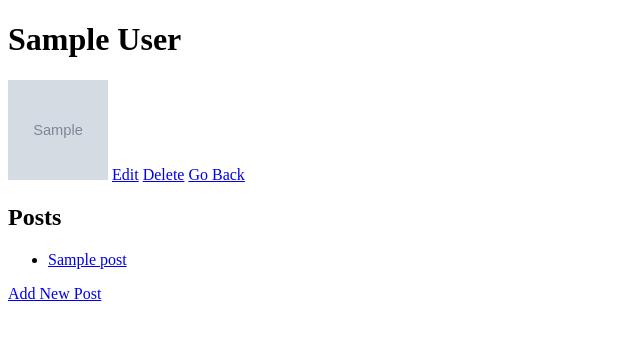
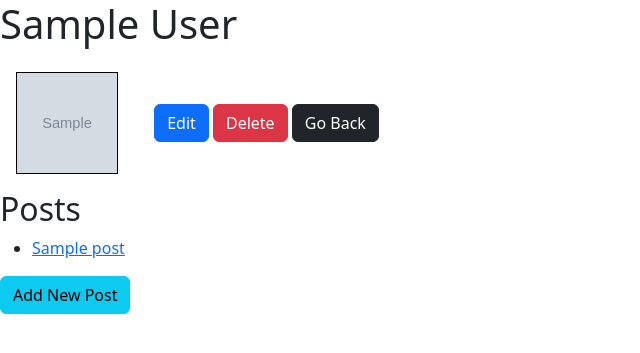
Before and after one commit to amnewby1/SQLAlchemy_Exercises, a Flask app: page /users/1 in a window 1280 px wide. Shown: the top 353 px of the page, without its empty margins (0-640 px from the left). Run offline with Flask 3, Linux system fonts and the light colour scheme; tables that the repository leaves empty hold one stand-in row (values such as "Sample post"); grey boxes marked "Sample" are stand-in pictures.

Commit message:
Add files via upload

```diff
--- a/27.2_Exercise/app.py
+++ b/27.2_Exercise/app.py
@@ -1,5 +1,4 @@
 """Blogly application."""
-
 from flask import Flask, request, render_template, redirect
 from flask_debugtoolbar import DebugToolbarExtension
 from models import db, connect_db, User, Post
@@ -125,8 +124,9 @@ def handle_editpost_form(post_id):
 def delete_post(post_id):
     """Delete Post"""
     post = Post.query.get_or_404(post_id)
+    user_id = post.user.id
 
     db.session.delete(post)
     db.session.commit()
 
-    return redirect(f'/{post.user.id}')
+    return redirect(f'/users/{user_id}')
--- a/27.2_Exercise/static/app.css
+++ b/27.2_Exercise/static/app.css
@@ -2,3 +2,20 @@
   height: 100px;
   width: 100px;
 }
+
+.img_container {
+  display: inline-block;
+  border: 1px solid black;
+  margin: 1rem;
+  text-align: left;
+}
+
+.user_buttons_container {
+  display: inline-block;
+  padding: 1rem;
+  vertical-align: middle;
+}
+
+form input {
+  text-align: center;
+}
--- a/27.2_Exercise/templates/base.html
+++ b/27.2_Exercise/templates/base.html
@@ -6,6 +6,8 @@
     <meta http-equiv="X-UA-Compatible" content="IE=edge">
     <meta name="viewport" content="width=device-width, initial-scale=1.0">
     <link rel="stylesheet" href="/static/app.css">
+    <link rel="stylesheet" href="https://cdn.jsdelivr.net/npm/bootstrap@5.3.0-alpha3/dist/css/bootstrap.min.css
+    ">
     <title>{% block title %} {% endblock %}</title>
 </head>
 
--- a/27.2_Exercise/templates/details.html
+++ b/27.2_Exercise/templates/details.html
@@ -2,14 +2,21 @@
 {% block title %} User Detail{% endblock %}
 {% block content %}
 <h1>{{user.first_name}} {{user.last_name}}</h1>
+<div class="img_container">
+    <img src="{{user.image_url}}" alt="picture of user" class="image_url">
+</div>
 
-<img src="{{user.image_url}}" alt="picture of user" class="image_url">
+<div class="user_buttons_container">
+    <form>
+        <button formaction="/users/{{user.id}}/edit" formmethod="GET" class="btn btn-primary">Edit</button>
 
-<a href="/users/{{user.id}}/edit">Edit</a>
-<a href="/users">Delete</a>
-<a href="/users">Go Back</a>
+        <button formaction="/users/{{user.id}}/delete" formmethod="POST" class="btn btn-danger">Delete</button>
+        <button formaction="/users" formmethod="GET" class="btn btn-dark">Go Back</button>
+    </form>
+</div>
 
 <h2>Posts</h2>
+
 <ul>
     {% for post in user.post %}
     <li>
@@ -17,5 +24,5 @@
     </li>
     {% endfor %}
 </ul>
-<a href="/users/{{user.id}}/posts/new">Add New Post</a>
+<a href="/users/{{user.id}}/posts/new"><button class="btn btn-info">Add New Post</button></a>
 {% endblock %}
--- a/27.2_Exercise/templates/form.html
+++ b/27.2_Exercise/templates/form.html
@@ -2,11 +2,12 @@
 {% block title %} Users List {% endblock %}
 {% block content %}
 <h1>Add New User</h1>
-<form action="/users/new" method="POST">
+<form action="/users/new" method="POST" class="row gy-2 gx-3 align-items-center">
     <input type="text" name="first_name" placeholder="First Name">
     <input type="text" name="last_name" placeholder="Last Name">
     <input type="url" name="image_url" placeholder="Image URL">
-    <button>Submit User</button>
+    <button class="btn btn-success">Submit User</button>
+    <button formaction="/users" formmethod="GET" class="btn btn-dark">Go Back</button>
 </form>
 
 {% endblock %}
--- a/27.2_Exercise/templates/post_form.html
+++ b/27.2_Exercise/templates/post_form.html
@@ -2,11 +2,11 @@
 {% block title %} Edit User {% endblock %}
 {% block content %}
 <h1>Add Post</h1>
-<form action="/users/{{user.id}}/posts/new" method="POST">
+<form action="/users/{{user.id}}/posts/new" method="POST" class="row gy-2 gx-3 align-items-center">
     <input type="text" name="title" placeholder="Title">
     <input type="text" name="content" placeholder="Type content here...">
-    <button>Submit Post</button>
+    <button class="btn btn-success">Submit Post</button>
+    <button formaction="/users/{{user.id}}" formmethod="GET" class="btn btn-dark">Cancel Post</button>
 </form>
-<a href="/users/{{user.id}}">Cancel Post</a>
 
 {% endblock %}
--- a/27.2_Exercise/templates/users.html
+++ b/27.2_Exercise/templates/users.html
@@ -8,7 +8,7 @@
     <li><a href="/users/{{user.id}}">{{user.first_name}} {{user.last_name}}</a></li>
     {% endfor %}
 </ul>
-<a href="/users/new">Add New User</a>
+<a href="/users/new"> <button class="btn btn-info">Add New User</button> </a>
 
 
 {% endblock %}
```
Also changed, not shown: 27.2_Exercise/templates/post.html (+9 -3 lines).
